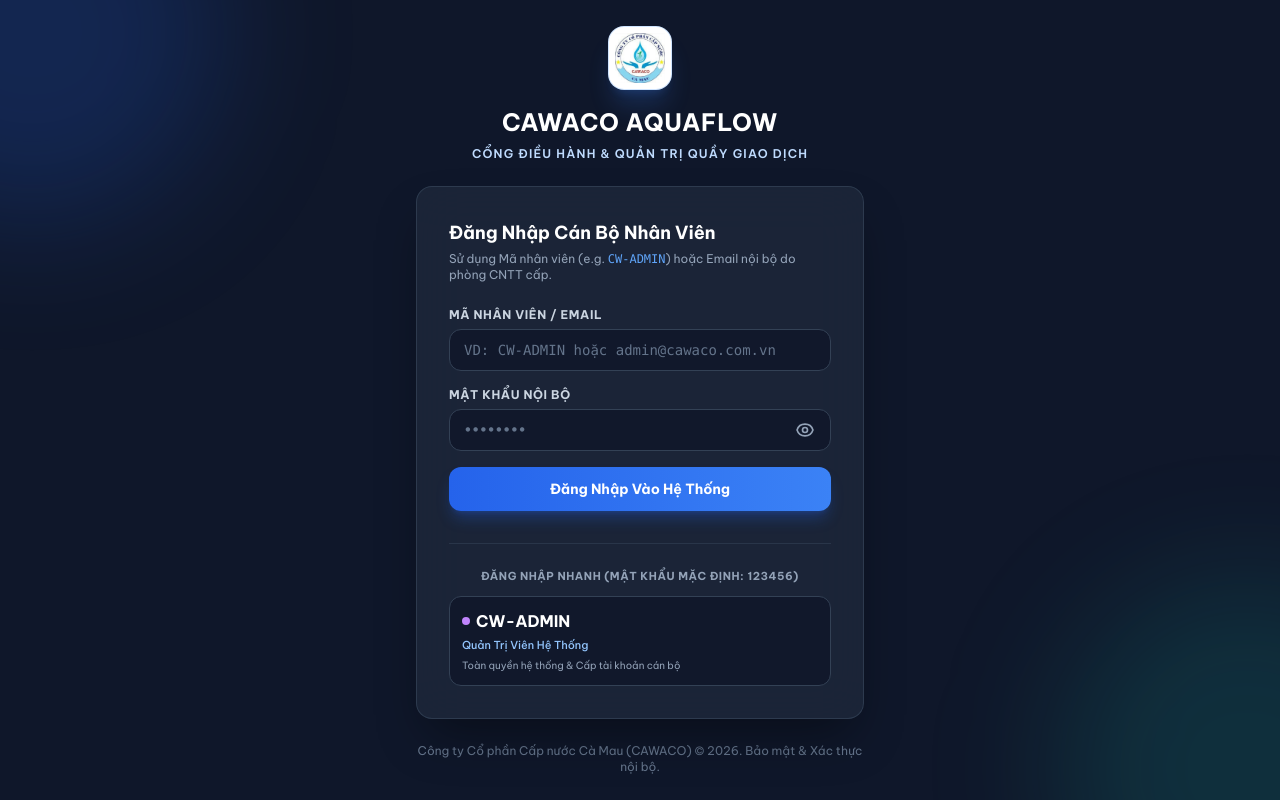
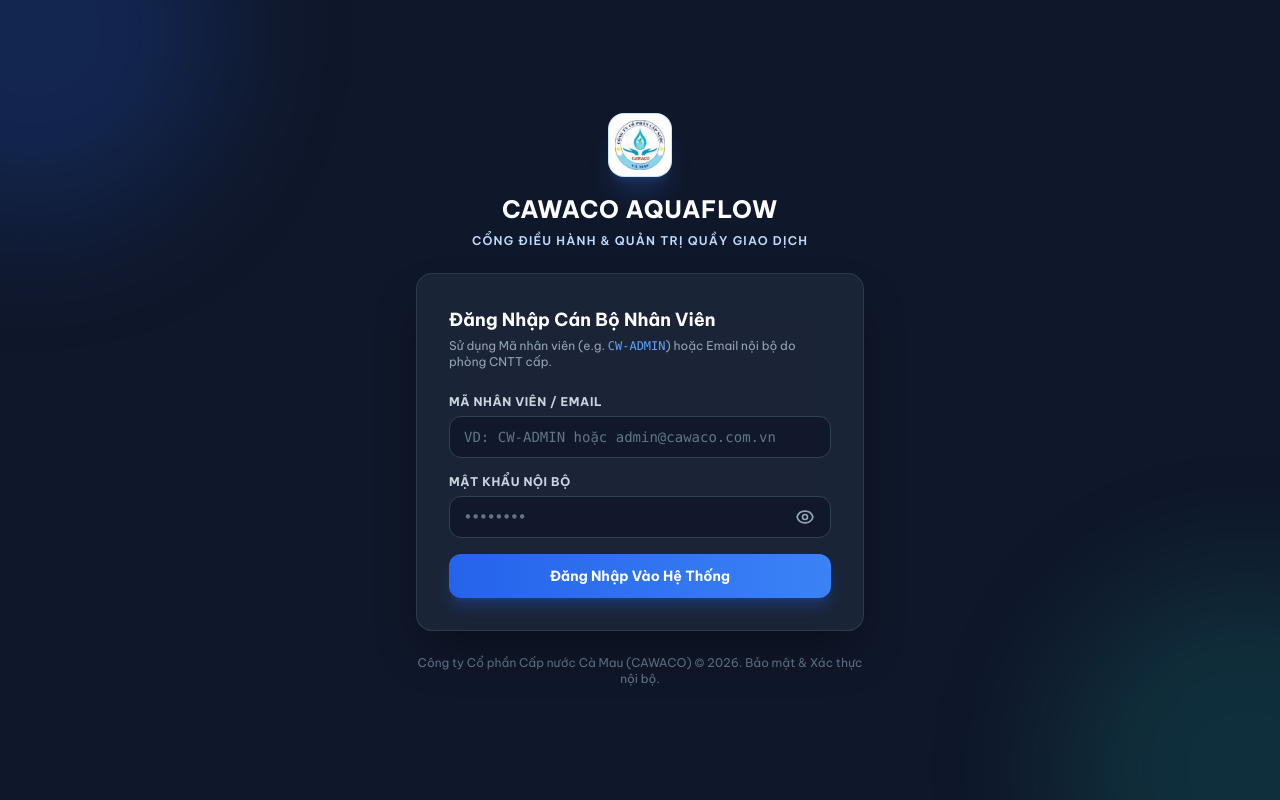
Before and after one commit to Vinhn1/aquaflow-platform, a React (Vite) app in the folder apps/admin/: page / in a window 1280 px wide. Built offline with nearby package versions, Linux system fonts and the light colour scheme; no server answers.

Commit message:
feat(auth): remove quick login demo section from LoginPage

```diff
--- a/apps/admin/src/pages/LoginPage.tsx
+++ b/apps/admin/src/pages/LoginPage.tsx
@@ -2,7 +2,7 @@
 import { useAuth } from '../context/AuthContext.js';
 
 export const LoginPage: React.FC = () => {
-  const { login, quickLogin } = useAuth();
+  const { login } = useAuth();
   const [identifier, setIdentifier] = useState('');
   const [password, setPassword] = useState('');
   const [showPassword, setShowPassword] = useState(false);
@@ -23,18 +23,6 @@
       await login(identifier, password);
     } catch (err: any) {
       setError(err?.message || 'Đăng nhập không thành công.');
-    } finally {
-      setLoading(false);
-    }
-  };
-
-  const handleQuick = async (role: 'ADMIN' | 'STAFF_Q1' | 'STAFF_Q2' | 'MANAGER' | 'TECH') => {
-    setLoading(true);
-    setError(null);
-    try {
-      await quickLogin(role);
-    } catch (err: any) {
-      setError(err?.message || 'Đăng nhập nhanh thất bại.');
     } finally {
       setLoading(false);
     }
@@ -134,27 +122,6 @@
               {loading ? 'Đang xác thực...' : 'Đăng Nhập Vào Hệ Thống'}
             </button>
           </form>
-
-          {/* Quick Demo Switcher */}
-          <div className="mt-8 pt-6 border-t border-slate-700/60">
-            <div className="text-[11px] font-bold text-slate-400 uppercase tracking-wider text-center mb-3">
-              Đăng Nhập Nhanh (Mật khẩu mặc định: 123456)
-            </div>
-
-            <button
-              type="button"
-              onClick={() => handleQuick('ADMIN')}
-              disabled={loading}
-              className="w-full p-3 rounded-xl bg-slate-900/80 hover:bg-blue-600/20 border border-slate-700 hover:border-blue-500 text-left transition space-y-1"
-            >
-              <div className="font-bold text-white flex items-center gap-1.5">
-                <span className="w-2 h-2 rounded-full bg-purple-400" />
-                <span>CW-ADMIN</span>
-              </div>
-              <div className="text-[11px] text-blue-300 font-medium">Quản Trị Viên Hệ Thống</div>
-              <div className="text-[10px] text-slate-400">Toàn quyền hệ thống &amp; Cấp tài khoản cán bộ</div>
-            </button>
-          </div>
         </div>
 
         {/* Footer info */}
```
